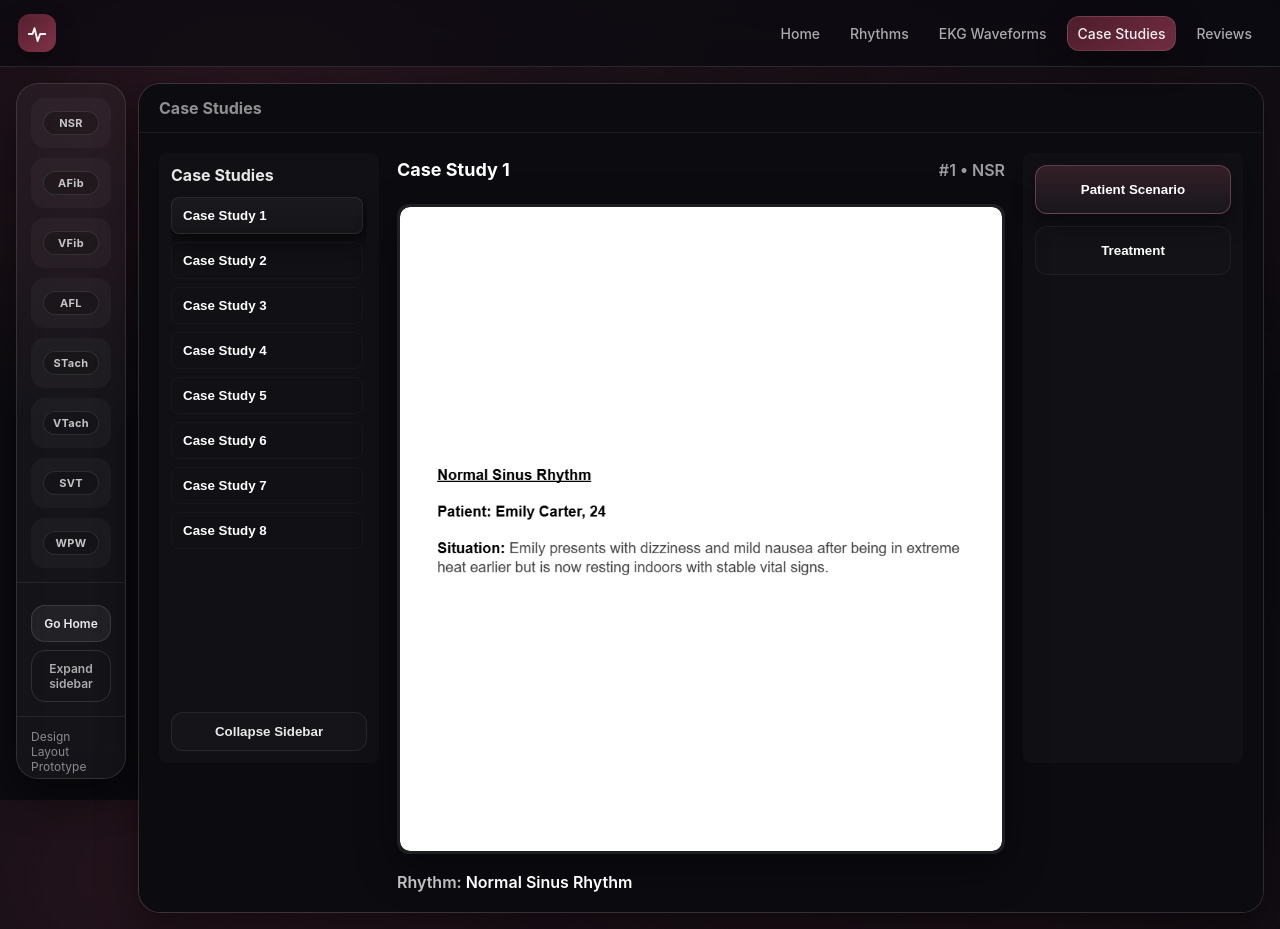
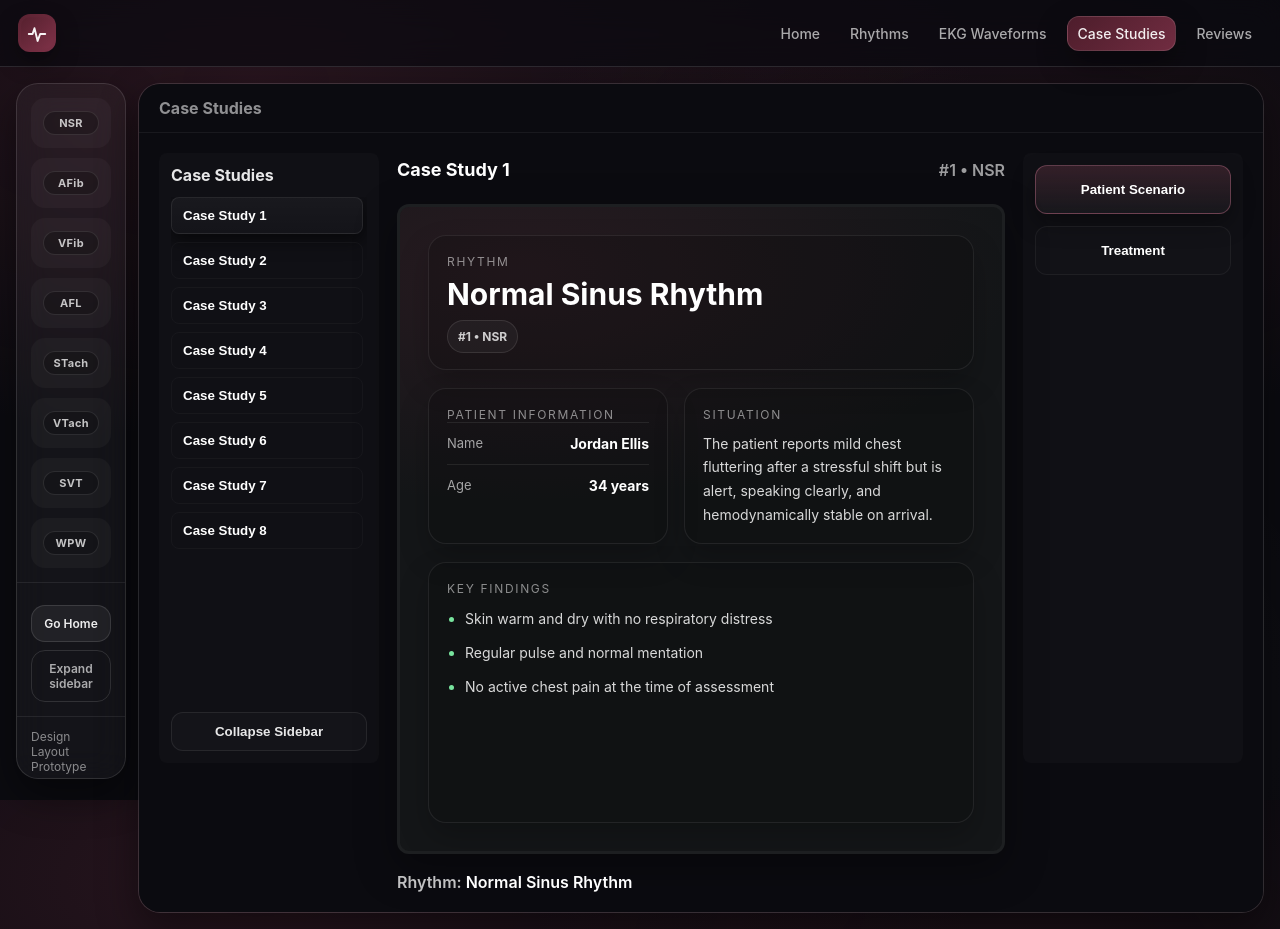
Before and after one commit to vinayramasamy1/Cardiac-Simulation-React, a React (Vite) app: page /case-studies in a window 1280 px wide. Built offline with nearby package versions, Linux system fonts and the light colour scheme.

Commit message:
Case Study Restructure

```diff
--- a/src/pages/CaseStudies.jsx
+++ b/src/pages/CaseStudies.jsx
@@ -1,6 +1,97 @@
 // src/pages/CaseStudies.jsx
 import React, { useMemo, useState } from "react";
 import { RHYTHMS } from "../data/rhythms.js";
+
+const SCENARIO_CONTENT = {
+  "normal-sinus": {
+    patientName: "Jordan Ellis",
+    age: 34,
+    situation:
+      "The patient reports mild chest fluttering after a stressful shift but is alert, speaking clearly, and hemodynamically stable on arrival.",
+    findings: [
+      "Skin warm and dry with no respiratory distress",
+      "Regular pulse and normal mentation",
+      "No active chest pain at the time of assessment",
+    ],
+  },
+  "atrial-fibrillation": {
+    patientName: "Maria Lopez",
+    age: 71,
+    situation:
+      "The patient describes sudden palpitations, fatigue, and mild shortness of breath that began earlier this morning while walking to the kitchen.",
+    findings: [
+      "Irregular pulse noted at the wrist",
+      "Reports intermittent dizziness with exertion",
+      "History of hypertension and prior episodes of AFib",
+    ],
+  },
+  "ventricular-fibrillation": {
+    patientName: "Thomas Reed",
+    age: 58,
+    situation:
+      "Bystanders report the patient collapsed without warning. CPR is in progress on crew arrival and the patient is unresponsive.",
+    findings: [
+      "No palpable pulse",
+      "Apneic and unresponsive",
+      "Immediate defibrillation and resuscitation indicated",
+    ],
+  },
+  "atrial-flutter": {
+    patientName: "Avery Patel",
+    age: 66,
+    situation:
+      "The patient complains of a racing heartbeat and mild chest pressure after climbing a flight of stairs, but remains awake and oriented.",
+    findings: [
+      "Rapid but organized rhythm appearance",
+      "Mild shortness of breath during movement",
+      "Blood pressure remains stable during initial assessment",
+    ],
+  },
+  "sinus-tachycardia": {
+    patientName: "Ethan Brooks",
+    age: 27,
+    situation:
+      "The patient is anxious, febrile, and dehydrated after several hours of vomiting, with a fast pulse that increases further when standing.",
+    findings: [
+      "Regular rapid pulse",
+      "Dry mucous membranes and delayed capillary refill",
+      "Likely physiologic response to stress or dehydration",
+    ],
+  },
+  "ventricular-tachycardia": {
+    patientName: "Samuel Grant",
+    age: 64,
+    situation:
+      "The patient reports severe palpitations and near-syncope while seated, with increasing weakness and a sense that he may pass out.",
+    findings: [
+      "Rapid wide-complex rhythm suspected",
+      "Cool skin and reduced perfusion signs",
+      "Mental status beginning to decline with ongoing symptoms",
+    ],
+  },
+  "supraventricular-tachycardia": {
+    patientName: "Chloe Nguyen",
+    age: 22,
+    situation:
+      "The patient developed a sudden racing heartbeat during exercise and says the sensation started abruptly and has not stopped.",
+    findings: [
+      "Very rapid regular pulse",
+      "No obvious chest trauma or fever",
+      "Patient is anxious but still alert and responsive",
+    ],
+  },
+  wpw: {
+    patientName: "Dylan Foster",
+    age: 19,
+    situation:
+      "The patient has a history of episodic palpitations and presents after a sudden onset of rapid heartbeat during basketball practice.",
+    findings: [
+      "Young patient with recurrent tachyarrhythmia symptoms",
+      "Episodes begin and end suddenly",
+      "Accessory pathway pattern is a key teaching consideration",
+    ],
+  },
+};
 
 function rhythmToScenarioPath(rhythmId) {
   return `/assets/casestudypngs/${rhythmId}-scenario.png`;
@@ -51,25 +142,44 @@ export default function CaseStudies() {
 
   const renderCanvasContent = () => {
     if (resolvedView === "scenario") {
-      if (hasScenarioImage) {
-        return (
-          <div className="cs-view-content">
-            <div className="cs-media-wrap">
-              <img
-                className="cs-media-image"
-                src={active.scenarioImage}
-                alt={`${active.rhythmName} patient scenario`}
-              />
-            </div>
-          </div>
-        );
-      }
+      const scenario = SCENARIO_CONTENT[active.id];
 
       return (
         <div className="cs-view-content">
-          <div className="cs-view-placeholder">
-            Add this file to enable Patient Scenario:
-            <span>{active.scenarioImage}</span>
+          <div className="cs-scenario-board">
+            <div className="cs-scenario-card cs-scenario-card--title">
+              <div className="cs-scenario-section-label">Rhythm</div>
+              <h3 className="cs-scenario-rhythm">{active.rhythmName}</h3>
+              <div className="cs-scenario-tag">{active.meta}</div>
+            </div>
+
+            <div className="cs-scenario-grid">
+              <div className="cs-scenario-card">
+                <div className="cs-scenario-section-label">Patient Information</div>
+                <div className="cs-scenario-info-row">
+                  <span>Name</span>
+                  <strong>{scenario.patientName}</strong>
+                </div>
+                <div className="cs-scenario-info-row">
+                  <span>Age</span>
+                  <strong>{scenario.age} years</strong>
+                </div>
+              </div>
+
+              <div className="cs-scenario-card">
+                <div className="cs-scenario-section-label">Situation</div>
+                <p className="cs-scenario-copy">{scenario.situation}</p>
+              </div>
+            </div>
+
+            <div className="cs-scenario-card cs-scenario-card--fill">
+              <div className="cs-scenario-section-label">Key Findings</div>
+              <ul className="cs-scenario-list">
+                {scenario.findings.map((item) => (
+                  <li key={item}>{item}</li>
+                ))}
+              </ul>
+            </div>
           </div>
         </div>
       );
--- a/src/styles/case-studies.css
+++ b/src/styles/case-studies.css
@@ -197,6 +197,115 @@
   display:block;
 }
 
+.cs-scenario-board{
+  width:100%;
+  height:100%;
+  display:flex;
+  flex-direction:column;
+  justify-content:space-between;
+  gap:18px;
+  padding:28px;
+  background:
+    radial-gradient(900px 420px at 20% 10%, rgba(125,49,71,0.18), transparent 55%),
+    rgba(255,255,255,0.02);
+}
+
+.cs-scenario-grid{
+  display:grid;
+  grid-template-columns: minmax(240px, 0.95fr) minmax(0, 1.35fr);
+  gap:16px;
+}
+
+.cs-scenario-card{
+  border-radius:18px;
+  border:1px solid rgba(255,255,255,0.08);
+  background: rgba(0,0,0,0.18);
+  padding:18px 18px 16px;
+  box-shadow: 0 14px 30px rgba(0,0,0,0.22);
+}
+
+.cs-scenario-card--title{
+  display:flex;
+  flex-direction:column;
+  gap:8px;
+}
+
+.cs-scenario-card--fill{
+  flex:1;
+}
+
+.cs-scenario-section-label{
+  font-size:12px;
+  color: rgba(255,255,255,0.52);
+  text-transform: uppercase;
+  letter-spacing: 0.14em;
+}
+
+.cs-scenario-rhythm{
+  margin:0;
+  font-size:30px;
+  line-height:1.15;
+  color:white;
+}
+
+.cs-scenario-tag{
+  display:inline-flex;
+  align-items:center;
+  width:fit-content;
+  padding:8px 10px;
+  border-radius:999px;
+  border:1px solid rgba(255,255,255,0.10);
+  background: rgba(255,255,255,0.04);
+  color: rgba(255,255,255,0.78);
+  font-size:12px;
+  font-weight:700;
+}
+
+.cs-scenario-info-row{
+  display:flex;
+  justify-content:space-between;
+  gap:16px;
+  padding:12px 0;
+  border-top:1px solid rgba(255,255,255,0.08);
+}
+
+.cs-scenario-info-row:first-of-type{
+  margin-top:8px;
+}
+
+.cs-scenario-info-row span{
+  color: rgba(255,255,255,0.62);
+  font-size:13px;
+}
+
+.cs-scenario-info-row strong{
+  color:white;
+  font-size:14px;
+}
+
+.cs-scenario-copy{
+  margin:10px 0 0;
+  max-width: 56ch;
+  color: rgba(255,255,255,0.84);
+  line-height:1.7;
+  font-size:14px;
+}
+
+.cs-scenario-list{
+  margin:12px 0 0;
+  padding-left:18px;
+  max-width: 60ch;
+  display:grid;
+  gap:12px;
+  color: rgba(255,255,255,0.84);
+  line-height:1.6;
+  font-size:14px;
+}
+
+.cs-scenario-list li::marker{
+  color: rgba(126,240,165,0.95);
+}
+
 .cs-view-placeholder {
   width: 100%;
   max-width: 760px;
@@ -321,4 +430,8 @@
     min-height:500px;
     height:60vh;
   }
+
+  .cs-scenario-grid{
+    grid-template-columns: 1fr;
+  }
 }
```
